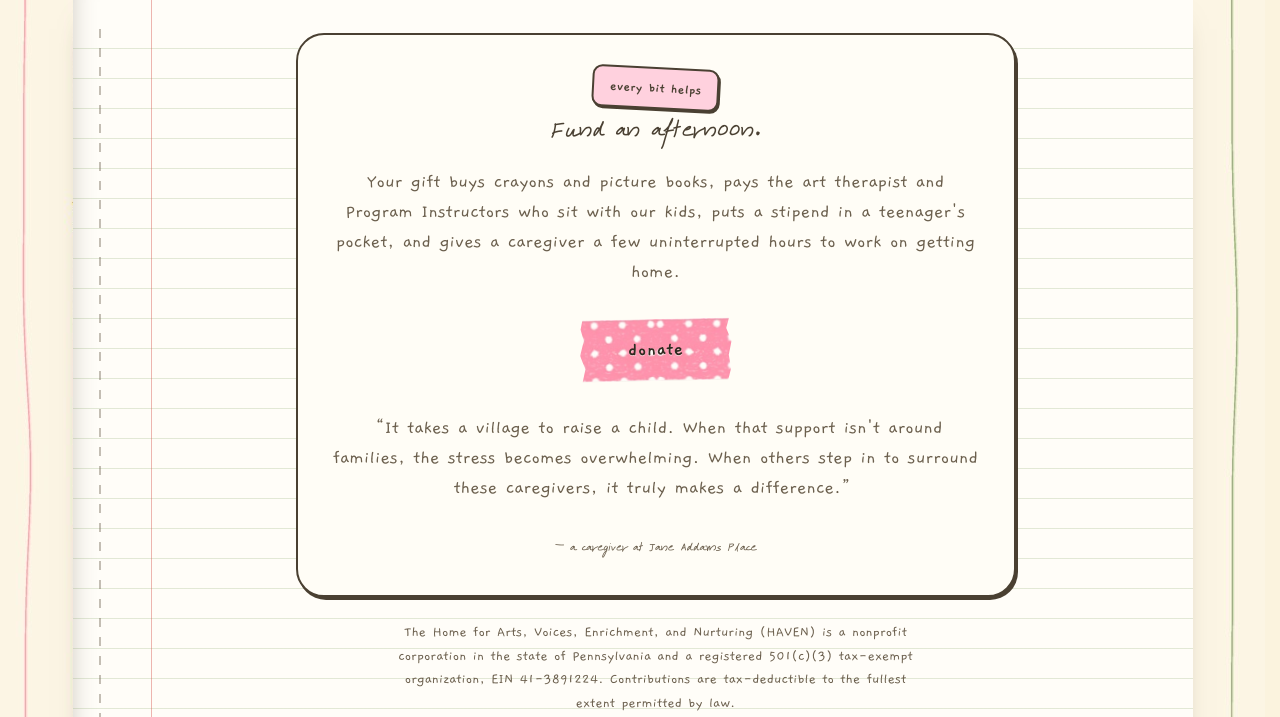
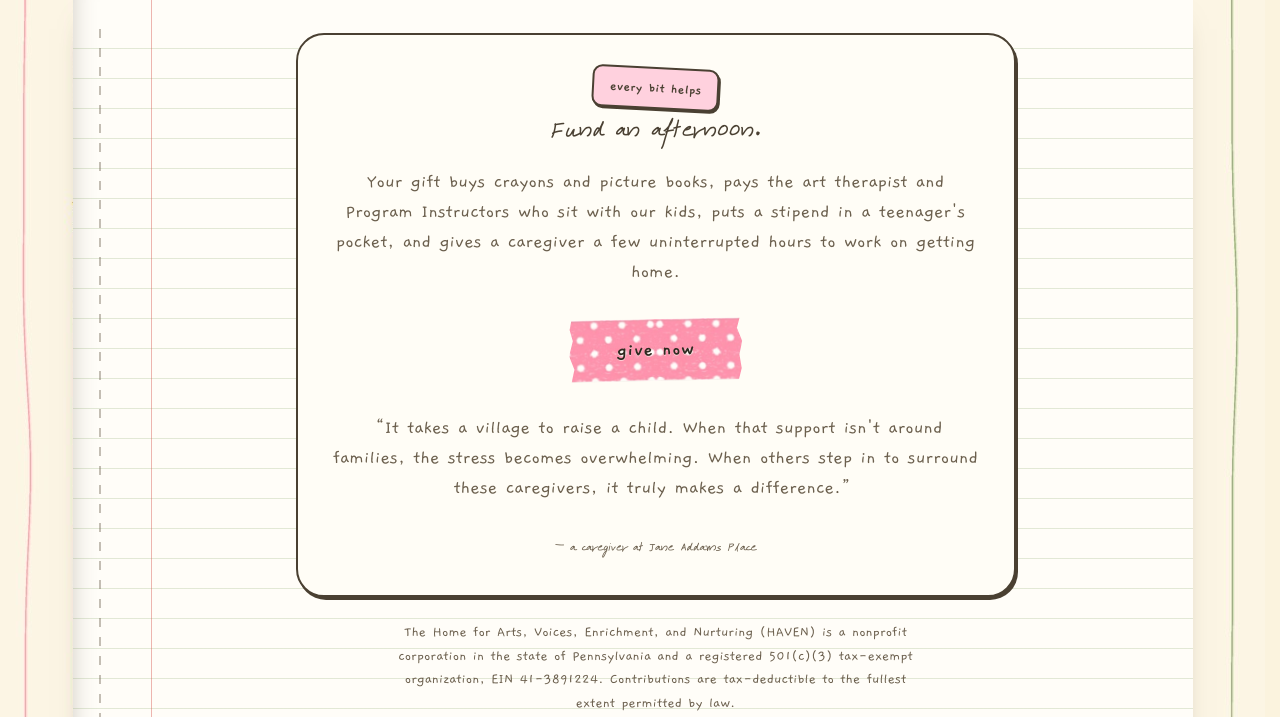
Before and after one commit to havenphl/website, a plain HTML site: page donate.html in a window 1280 px wide. Shown: the part 83-800 px from the top of the page. Drawn offline with Linux system fonts and the light colour scheme; a script that the page names is missing.

Commit message:
Point donations at the Givebutter holiday campaign

```diff
--- a/donate.html
+++ b/donate.html
@@ -114,15 +114,9 @@ try {
       </p>
 
       <div class="donate__actions">
-        <!-- Donorbox stays live until the Givebutter button is ready, so the
-             page always has a working way to give. To switch: delete the link
-             below and uncomment the widget, pasting in the Widget ID from
-             Givebutter (campaign → Sharing → Widgets → Embed).
-        <givebutter-widget id="WIDGET_ID"></givebutter-widget>
-        -->
         <a class="btn btn--primary btn--lg"
-           href="https://donorbox.org/home-for-arts-voices-enrichment-and-nurturing-haven"
-           target="_blank" rel="noopener">donate</a>
+           href="https://givebutter.com/havenphl"
+           target="_blank" rel="noopener">give now</a>
       </div>
 
       <figure class="donate__quote reveal">
```
